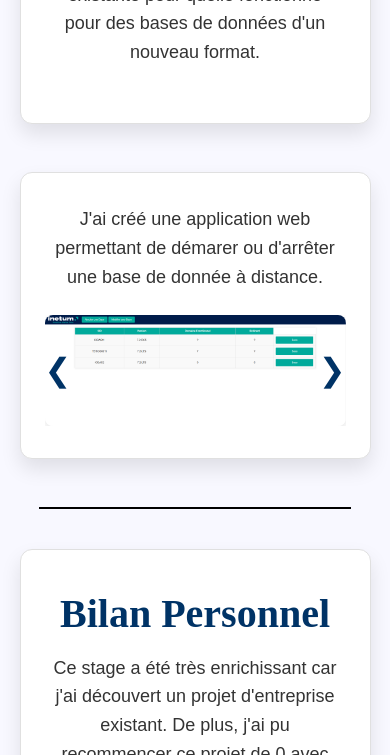
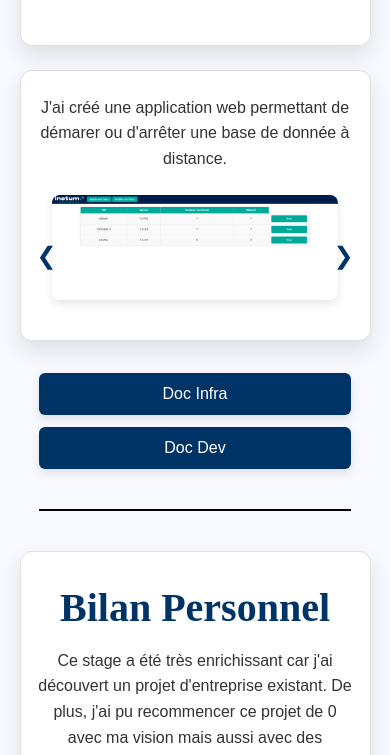
Before and after one commit to GautierPellerin/portfolio, a plain HTML site: page stage2.html in a window 390 px wide. Shown: the part 214-969 px from the top of the page. Drawn offline with nearby package versions, Linux system fonts and the light colour scheme; a web font is replaced by a local one.

Commit message:
Fin avec les docs

```diff
--- a/css/gourmetise.css
+++ b/css/gourmetise.css
@@ -198,6 +198,31 @@ h3 {
 }
 
 
+/* Section documentations */
+.documentations {
+    display: flex;
+    justify-content: center;
+    gap: 1rem;
+    margin-top: 2rem;
+    flex-wrap: wrap;
+  }
+
+  .documentations button {
+    background-color: #003366; /* Bleu foncé comme les titres */
+    color: #ffffff;
+    border: none;
+    padding: 0.75rem 1.5rem;
+    border-radius: 6px;
+    font-size: 1rem;
+    cursor: pointer;
+    transition: background-color 0.3s ease, transform 0.2s ease;
+    box-shadow: 0px 4px 10px rgba(0, 0, 0, 0.1);
+  }
+
+  .documentations button:hover {
+    background-color: lightblue;
+    transform: scale(1.05);
+  }
 
 
 
--- a/css/stage1.css
+++ b/css/stage1.css
@@ -128,6 +128,31 @@
   text-align: center;
 }
 
+/* Section documentations */
+.documentations {
+  display: flex;
+  justify-content: center;
+  gap: 1rem;
+  margin-top: 2rem;
+  flex-wrap: wrap;
+}
+
+.documentations button {
+  background-color: #003366; /* Bleu foncé comme les titres */
+  color: #ffffff;
+  border: none;
+  padding: 0.75rem 1.5rem;
+  border-radius: 6px;
+  font-size: 1rem;
+  cursor: pointer;
+  transition: background-color 0.3s ease, transform 0.2s ease;
+  box-shadow: 0px 4px 10px rgba(0, 0, 0, 0.1);
+}
+
+.documentations button:hover {
+  background-color: lightblue;
+  transform: scale(1.05);
+}
 
 
 /* Responsivité : Adaptation du projet sur mobile */
@@ -140,4 +165,14 @@
     max-width: 90%;
     margin-bottom: 1rem;
   }
+
+  .documentations {
+    flex-direction: column;
+    align-items: center;
+  }
+
+  .documentations button {
+    width: 80%;
+    text-align: center;
+  }
 }
--- a/css/stage2.css
+++ b/css/stage2.css
@@ -163,3 +163,93 @@ img {
     cursor: pointer;
     z-index: 1001;
 }
+
+
+/* Section documentations */
+.documentations {
+    display: flex;
+    justify-content: center;
+    gap: 1rem;
+    margin-top: 2rem;
+    flex-wrap: wrap;
+  }
+
+  .documentations button {
+    background-color: #003366; /* Bleu foncé comme les titres */
+    color: #ffffff;
+    border: none;
+    padding: 0.75rem 1.5rem;
+    border-radius: 6px;
+    font-size: 1rem;
+    cursor: pointer;
+    transition: background-color 0.3s ease, transform 0.2s ease;
+    box-shadow: 0px 4px 10px rgba(0, 0, 0, 0.1);
+  }
+
+  .documentations button:hover {
+    background-color: lightblue;
+    transform: scale(1.05);
+  }
+
+
+  /* =========================== */
+/* === Responsivité mobile === */
+/* =========================== */
+
+@media (max-width: 768px) {
+
+    h3 {
+      font-size: 2rem;
+    }
+
+    #stage2, #pro, #bilan {
+      padding: 1.5rem 1rem;
+      margin: 1.5rem auto;
+    }
+
+    #stage2 p,
+    #pro #projet p,
+    #bilan p {
+      font-size: 1rem;
+    }
+
+    /* Mise en colonne des éléments du projet */
+    #pro .projet {
+      flex-direction: column;
+    }
+
+    #pro .projet img {
+      max-width: 90%;
+      margin-bottom: 1rem;
+    }
+
+    #pro .projet button {
+      font-size: 1.5rem;
+    }
+
+    /* Section documentations : empile les boutons */
+    .documentations {
+      flex-direction: column;
+      align-items: center;
+      gap: 0.75rem;
+    }
+
+    .documentations button {
+      width: 80%;
+      font-size: 1rem;
+      padding: 0.75rem;
+      text-align: center;
+    }
+
+    /* Lightbox image adaptée au petit écran */
+    .lightbox-image {
+      max-width: 95%;
+      max-height: 80%;
+    }
+
+    .close-lightbox {
+      top: 5px;
+      right: 10px;
+      font-size: 26px;
+    }
+  }
--- a/stage2.html
+++ b/stage2.html
@@ -34,6 +34,11 @@
                 <button class="arrow-left">&#10094;</button>
                 <button class="arrow-right">&#10095;</button>
             </div>
+        </div>
+
+        <div class="documentations">
+            <button onclick="window.open('./documentations/[Infra] Documentation VisuBase.pdf', '_blank')">Doc Infra</button>
+            <button onclick="window.open('./documentations/[Dev] Documentation VisuBase.pdf', '_blank')">Doc Dev</button>
         </div>
 
         <!-- Trait noir entre les sections -->
```
Also changed, not shown: gourmetise.html (+4 -0 lines), stage1.html (+5 -0 lines), 5 other files.
